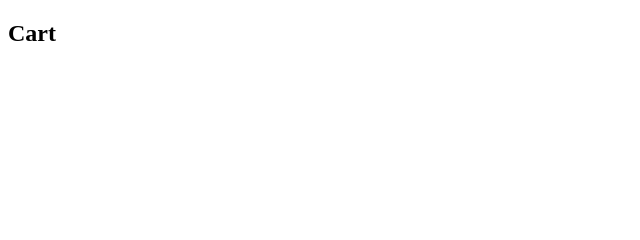
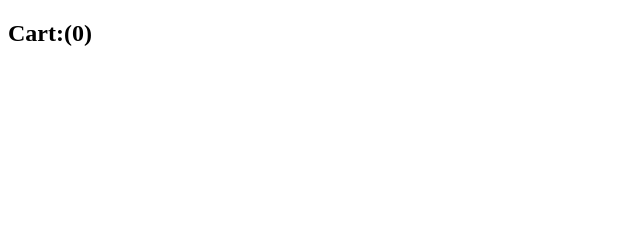
Before and after one commit to Karsun07/redux2swiggycart, a React app: page / in a window 1280 px wide. Shown: the top 240 px of the page, 0-640 px from the left. Built offline with nearby package versions, Linux system fonts and the light colour scheme.

Commit message:
redux used

```diff
--- a/package.json
+++ b/package.json
@@ -9,8 +9,10 @@
     "test": "echo \"Error: no test specified\" && exit 1"
   },
   "dependencies": {
+    "@reduxjs/toolkit": "^2.11.2",
     "react": "^19.2.4",
-    "react-dom": "^19.2.4"
+    "react-dom": "^19.2.4",
+    "react-redux": "^9.2.0"
   },
   "devDependencies": {
     "parcel": "^2.16.4"
--- a/src/components/Header.js
+++ b/src/components/Header.js
@@ -1,9 +1,12 @@
+import { useSelector } from "react-redux"
+
 export default function Header(){
+    const count=useSelector((state)=>state.slice1.count);
 
     return (
         <>
 
-        <h2>Cart</h2>
+        <h2>Cart:({count})</h2>
 
         </>
     )
--- /dev/null
+++ b/src/components/slice1.js
@@ -0,0 +1,12 @@
+import { createSlice } from "@reduxjs/toolkit";
+
+const FoodSlicer=createSlice({
+    name:"slice1",
+    initialState:{count:0},
+    reducers:{
+        addItems:(state)=>{state.count++},
+        removeItems:(state)=>{state.count--}
+    }
+})
+export default FoodSlicer.reducer;
+export const {addItems,removeItems}=FoodSlicer.actions;
--- /dev/null
+++ b/src/components/store.js
@@ -0,0 +1,9 @@
+import { configureStore, createSlice } from "@reduxjs/toolkit";
+import CartReducer from "./slice1.js";
+const stores=configureStore({
+    reducer:{
+        slice1:CartReducer
+
+    }
+})
+export default stores;
--- a/src/components/utils/Card.js
+++ b/src/components/utils/Card.js
@@ -1,5 +1,6 @@
 import React,{ useState } from "react";
 import FoodCart from "./foodCart";
+
 const foodItems = [
     { id: 1, food: "Pizza", price: 300 },
     { id: 2, food: "Momos", price: 400 },
--- a/src/components/utils/foodCart.js
+++ b/src/components/utils/foodCart.js
@@ -1,12 +1,16 @@
 import React, { useState } from "react";
-
+import { addItems,removeItems } from "../slice1";
+import { useDispatch } from "react-redux";
 export default function FoodCart({ value }) {
     const [text, setText] = useState("Add");
+    const dispatch=useDispatch();
 
     function textModifier() {
         if (text === "Add") {
+            dispatch(addItems());
             setText("Remove");
         } else {
+            dispatch(removeItems());
             setText("Add");
         }
     }
--- a/src/main.js
+++ b/src/main.js
@@ -3,11 +3,15 @@ import ReactDOM from "react-dom/client";
 import Header from "./components/Header";
 import Footer from "./components/Footer";
 import Card from "./components/utils/Card";
+import { Provider } from "react-redux";
+import stores from "./components/store";
 function App() {
     return (
         <>
+           <Provider store={stores}>
             <Header/>
             <Card />
+            </Provider>
         </>
     );
 }
--- a/style.css
+++ b/style.css
@@ -6,6 +6,3 @@
     height: 100vh;
     gap: 30px;
 }
-.foods{
-
-}
```
Also changed, not shown: 1 other file.
